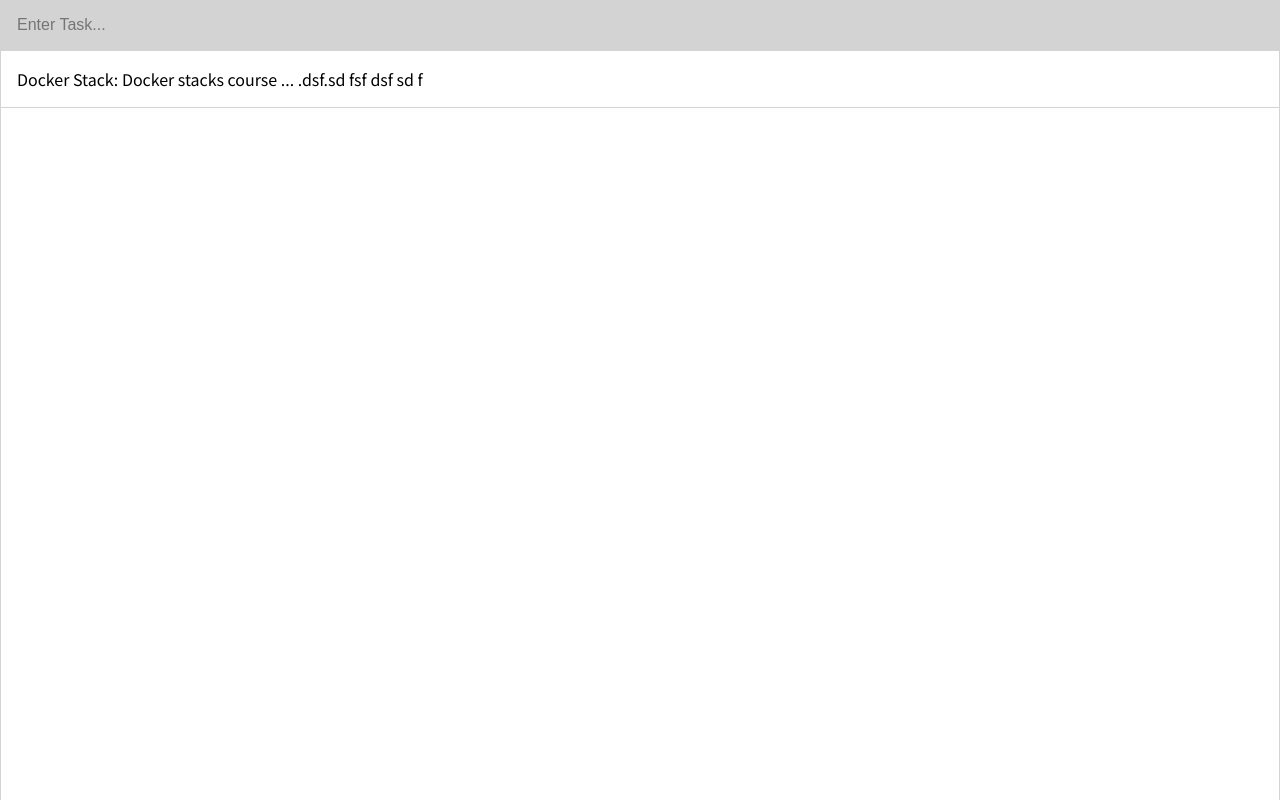
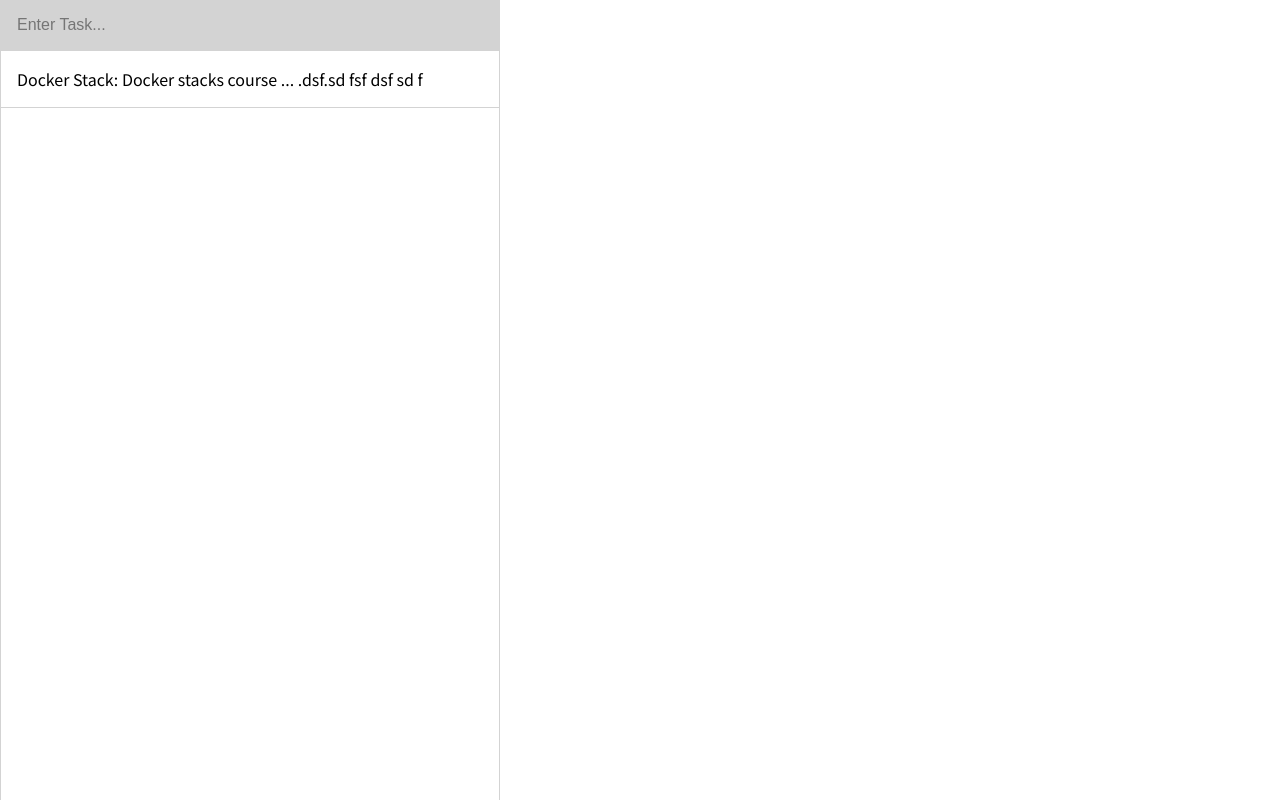
Before and after one commit to gurleensethi/infinite-todo, a React (Create React App) app in the folder web_app/: page /#/ in a window 1280 px wide. Built offline with nearby package versions, Linux system fonts and the light colour scheme.

Commit message:
feat: responsive design.

```diff
--- a/web_app/src/components/TaskList/TaskList.tsx
+++ b/web_app/src/components/TaskList/TaskList.tsx
@@ -8,6 +8,12 @@ const TaskItem = styled.div`
   padding: 16px;
   border-bottom: 1px solid lightgrey;
   white-space: normal;
+  transition: 0.3s;
+
+  &:hover {
+    cursor: pointer;
+    background-color: rgb(240, 240, 240);
+  }
 `;
 
 interface Props {
--- a/web_app/src/pages/home/Home.tsx
+++ b/web_app/src/pages/home/Home.tsx
@@ -37,7 +37,12 @@ export const Home: FunctionComponent = (props) => {
     <Container ref={handleRef}>
       {openPanels.map((panelId, index) => (
         <div
-          style={{ display: "inline-block", width: "100%", height: "100%" }}
+          style={{
+            display: "inline-block",
+            width: "100%",
+            height: "100%",
+            maxWidth: "500px",
+          }}
           key={panelId}
         >
           <TaskComponent
```
